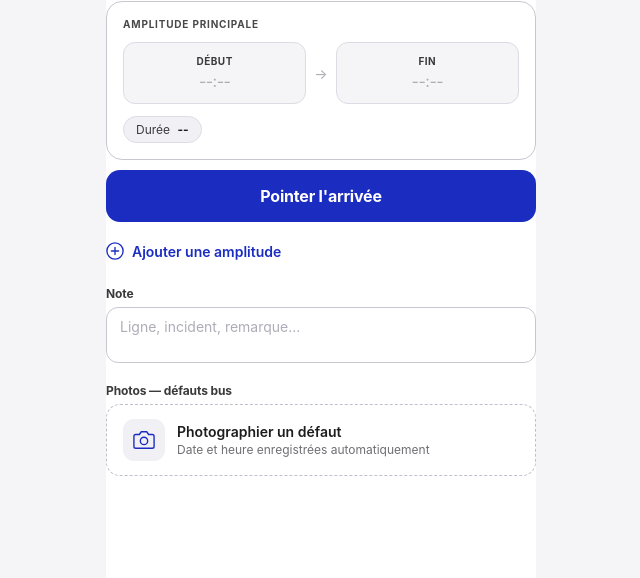
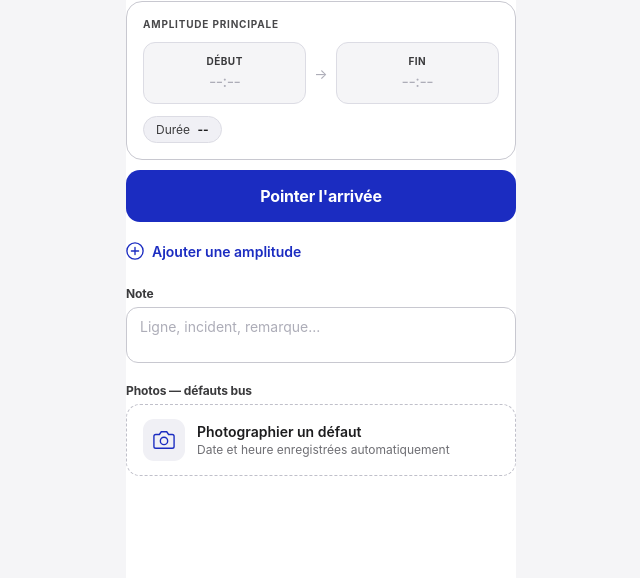
Before and after one commit to infoetattoo-del/kronobus, a plain HTML site: page index.html in a window 1280 px wide. Shown: the part 222-800 px from the top of the page, without its empty margins (319-959 px from the left). Drawn offline with Linux system fonts and the light colour scheme.

Commit message:
Add files via upload

```diff
--- a/index.html
+++ b/index.html
@@ -13,7 +13,7 @@
 *{box-sizing:border-box;margin:0;padding:0;-webkit-tap-highlight-color:transparent;-webkit-touch-callout:none}
 html,body{height:100%;background:#f5f5f7;font-family:-apple-system,BlinkMacSystemFont,'SF Pro Display','SF Pro Text','Helvetica Neue',sans-serif}
 body{display:flex;align-items:flex-start;justify-content:center;min-height:100vh}
-.app{width:100%;max-width:430px;background:#fff;min-height:100vh;padding:env(safe-area-inset-top,44px) 16px calc(env(safe-area-inset-bottom,20px)+24px);position:relative}
+.app{width:100%;max-width:390px;background:#fff;min-height:100vh;padding:env(safe-area-inset-top,44px) 20px calc(env(safe-area-inset-bottom,20px)+24px);position:relative;margin:0 auto}
 
 /* NAV */
 .nav{display:flex;align-items:center;justify-content:space-between;margin-bottom:18px}
```
